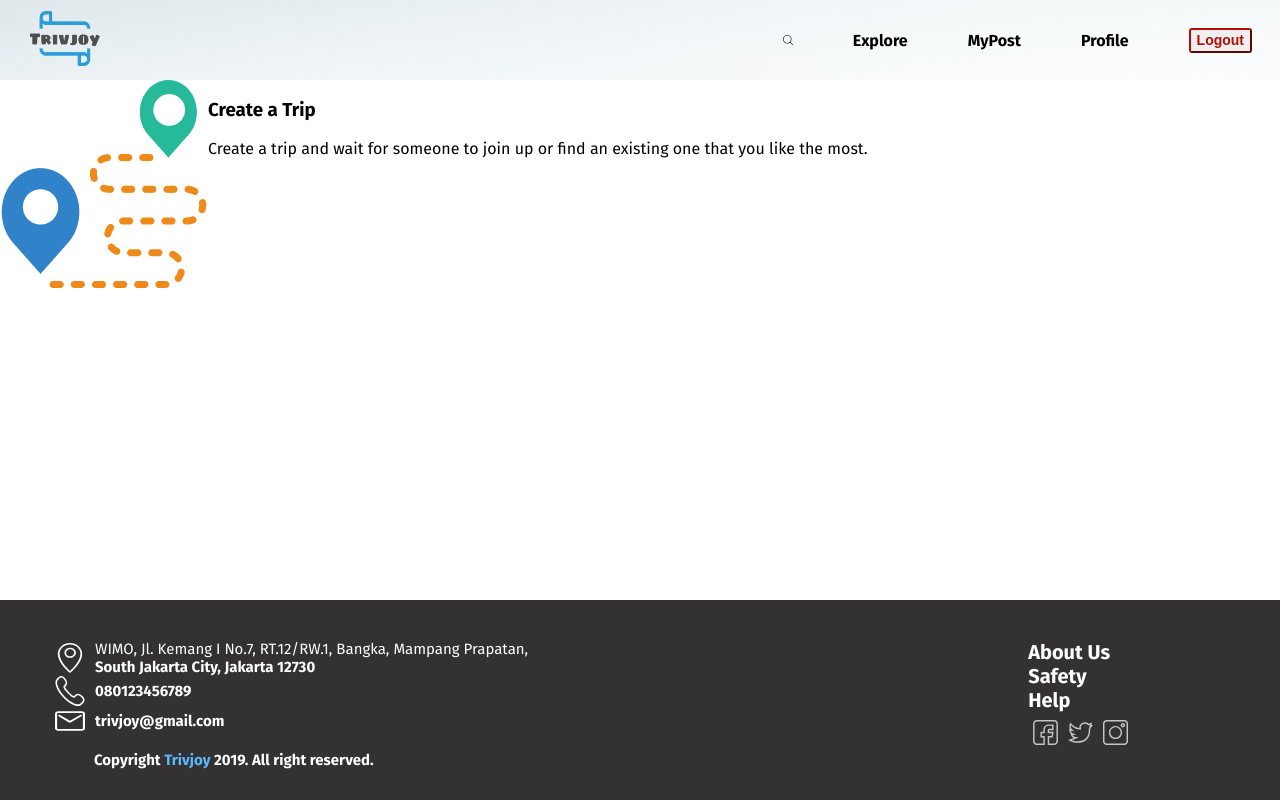
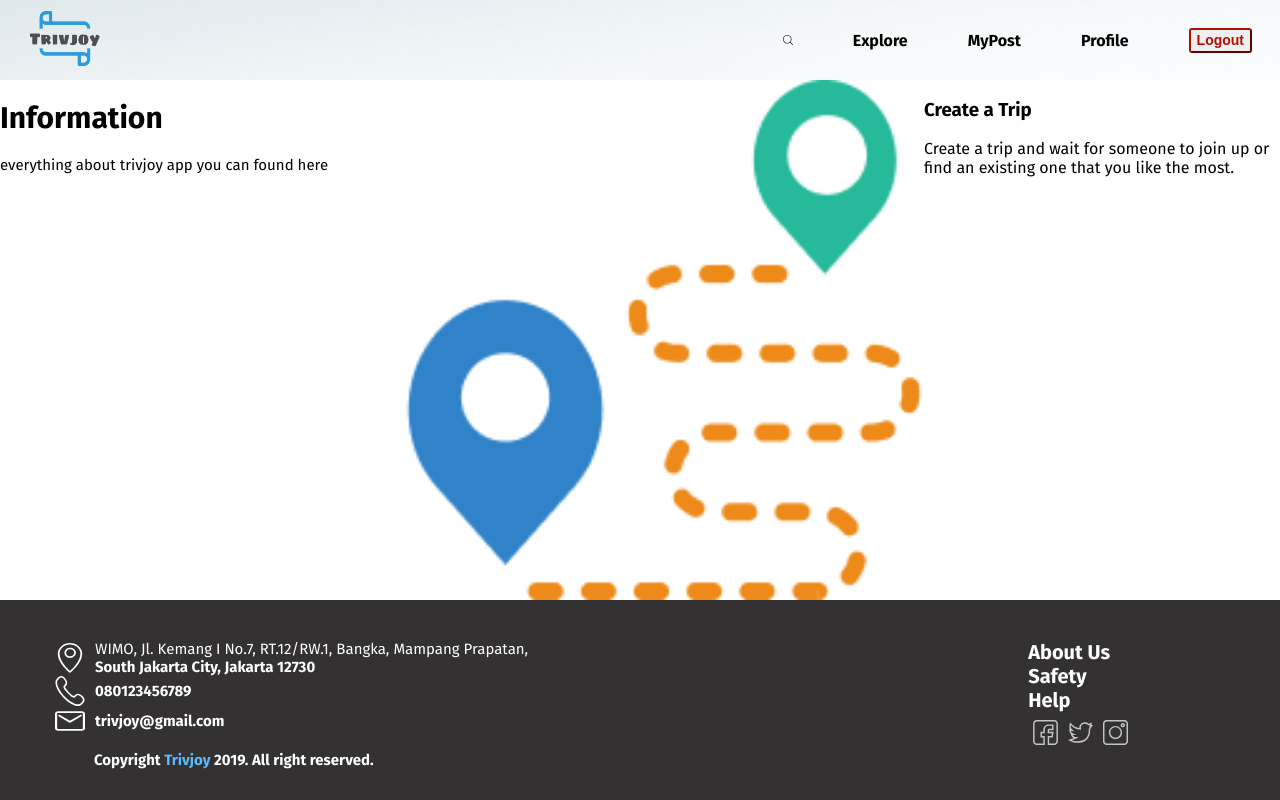
Before and after one commit to trivjoy/trivjoy-frontend, a React (Create React App) app: page /safety in a window 1280 px wide. Built offline with nearby package versions, Linux system fonts and the light colour scheme.

Commit message:
fixing about, safety and help

```diff
--- a/src/pages/About_us.js
+++ b/src/pages/About_us.js
@@ -54,7 +54,7 @@ const About_us = () => {
               make it easy for travelers to connect and to travel the world
               together. We believe that traveling is more fun when you have
               someone with whom you can share your travel experience and
-              adventures.
+              adventures!
             </p>
             <p>
               TripGiraffe thrives to create an extensive database of travelers
--- a/src/pages/Help.js
+++ b/src/pages/Help.js
@@ -82,7 +82,7 @@ const Help = () => {
               buddy refuses to meet you at a public place, cancel your meet-up
               and re-think further communication. If you feel uncomfortable
               about your new travel buddy, don’t worry about seeming rude and
-              try to find a new one.
+              try to find a new one!
             </p>
           </StyledHelpParagraph>
         </div>
--- a/src/pages/Safety.js
+++ b/src/pages/Safety.js
@@ -4,6 +4,8 @@ import Footer from '../components/Footer'
 import styled from 'styled-components'
 
 const Content = styled.div`
+  display: flex;
+  flex-direction: row;
   flex: 1;
 `
 const Container = styled.div`
@@ -14,12 +16,26 @@ const Container = styled.div`
 const StyledDiv = styled.div`
   display: flex;
 `
+const InformationColumn = styled.div`
+  font-size: 15px;
+  width: 404px;
+  height: 25px;
+  left: 40px;
+  top: 303px;
+  font-style: normal;
+  font-weight: normal;
+  line-height: normal;
+`
 
 const Safety = () => {
   return (
     <Container>
       <Header />
       <Content>
+        <InformationColumn>
+          <h1>Information</h1>
+          <p>everything about trivjoy app you can found here</p>
+        </InformationColumn>
         <StyledDiv>
           <img src="/assets/logo/create-trip.png" alt="create trip" />
           <div>
```
